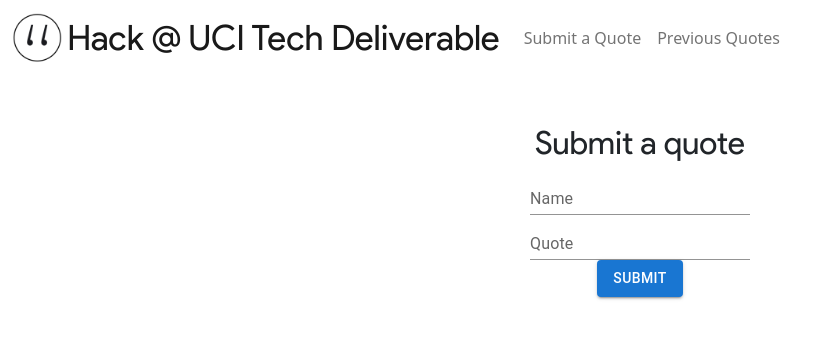
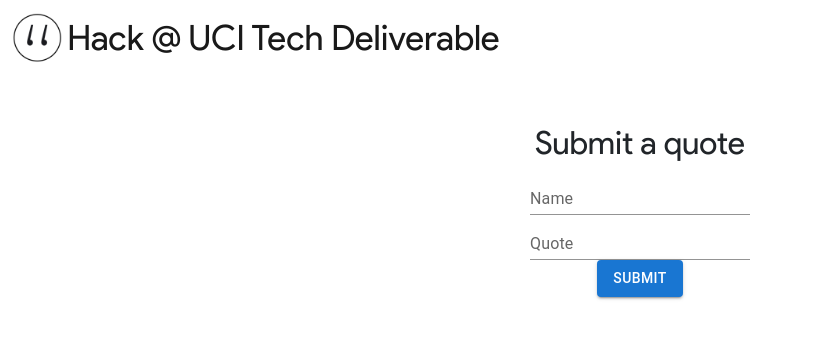
Before and after one commit to waalbert/hackuci-tech-deliverable, a React (Vite) app in the folder frontend/: page / in a window 1280 px wide. Shown: the top 338 px of the page, without its empty margins (0-829 px from the left). Built offline with nearby package versions, Linux system fonts and the light colour scheme.

Commit message:
simplified navbar into simple header

```diff
--- a/frontend/src/components/NavBar.jsx
+++ b/frontend/src/components/NavBar.jsx
@@ -1,32 +1,18 @@
 import "./NavBar.css";
 import logo from "../../quotebook.png";
 import Navbar from "react-bootstrap/Navbar";
-import Nav from "react-bootstrap/Nav";
 import Container from "react-bootstrap/Container";
 
 function NavBar() {
   return (
-    <Navbar collapseOnSelect expand="lg" bg="lg">
+    <Navbar>
       <Container fluid>
         <Navbar.Brand>
-          <img
-            alt=""
-            src={logo}
-            // width="50px"
-            // height="50px"
-            className="title-img align-middle"
-          ></img>{" "}
+          <img alt="" src={logo} className="title-img align-middle"></img>{" "}
           <h1 className="title align-middle d-inline">
             Hack @ UCI Tech Deliverable
           </h1>
         </Navbar.Brand>
-        <Navbar.Toggle aria-controls="responsive-navbar-nav" />
-        <Navbar.Collapse id="responsive-navbar-nav">
-          <Nav className="me-auto">
-            <Nav.Link href="#submit">Submit a Quote</Nav.Link>
-            <Nav.Link href="#previous">Previous Quotes</Nav.Link>
-          </Nav>
-        </Navbar.Collapse>
       </Container>
     </Navbar>
   );
```
